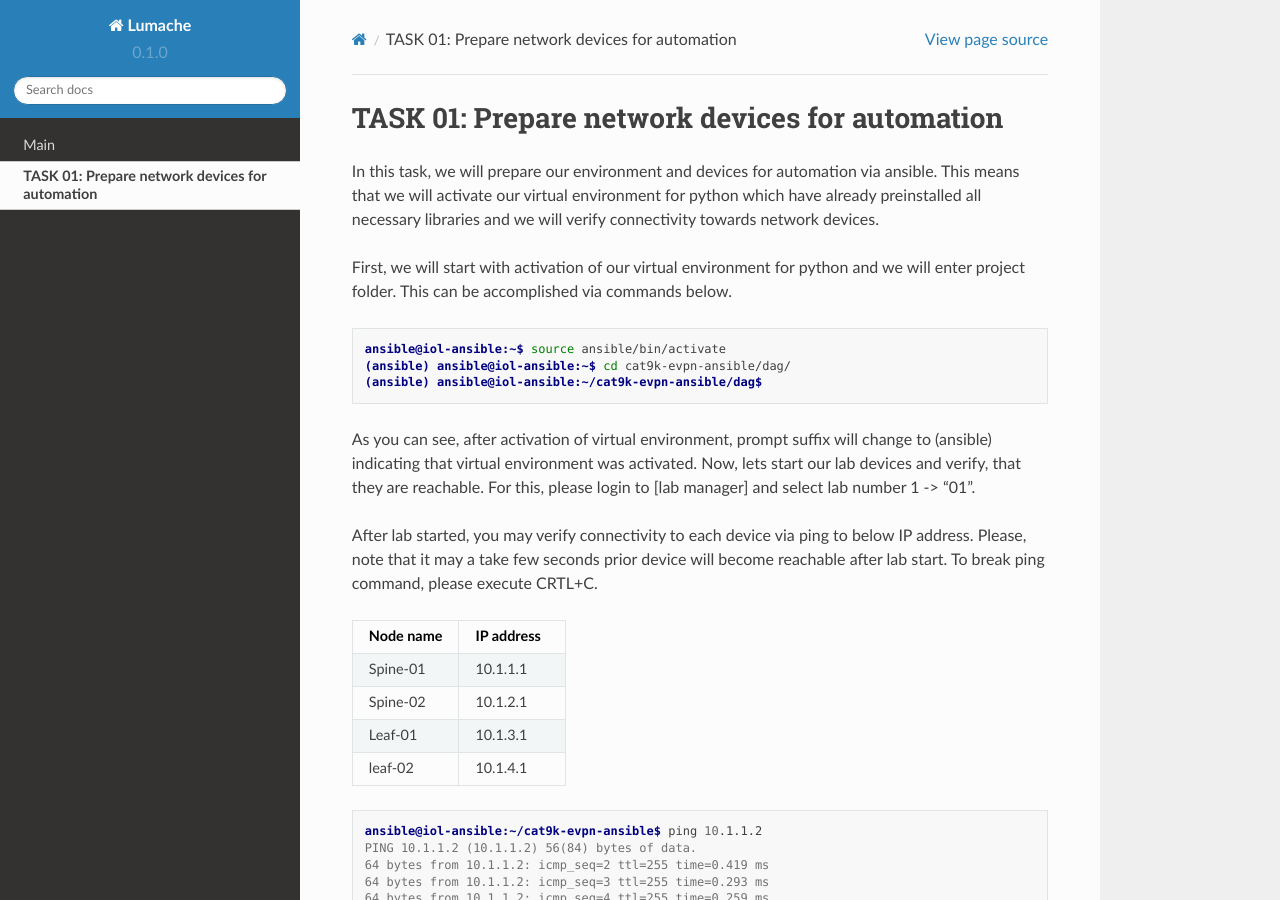
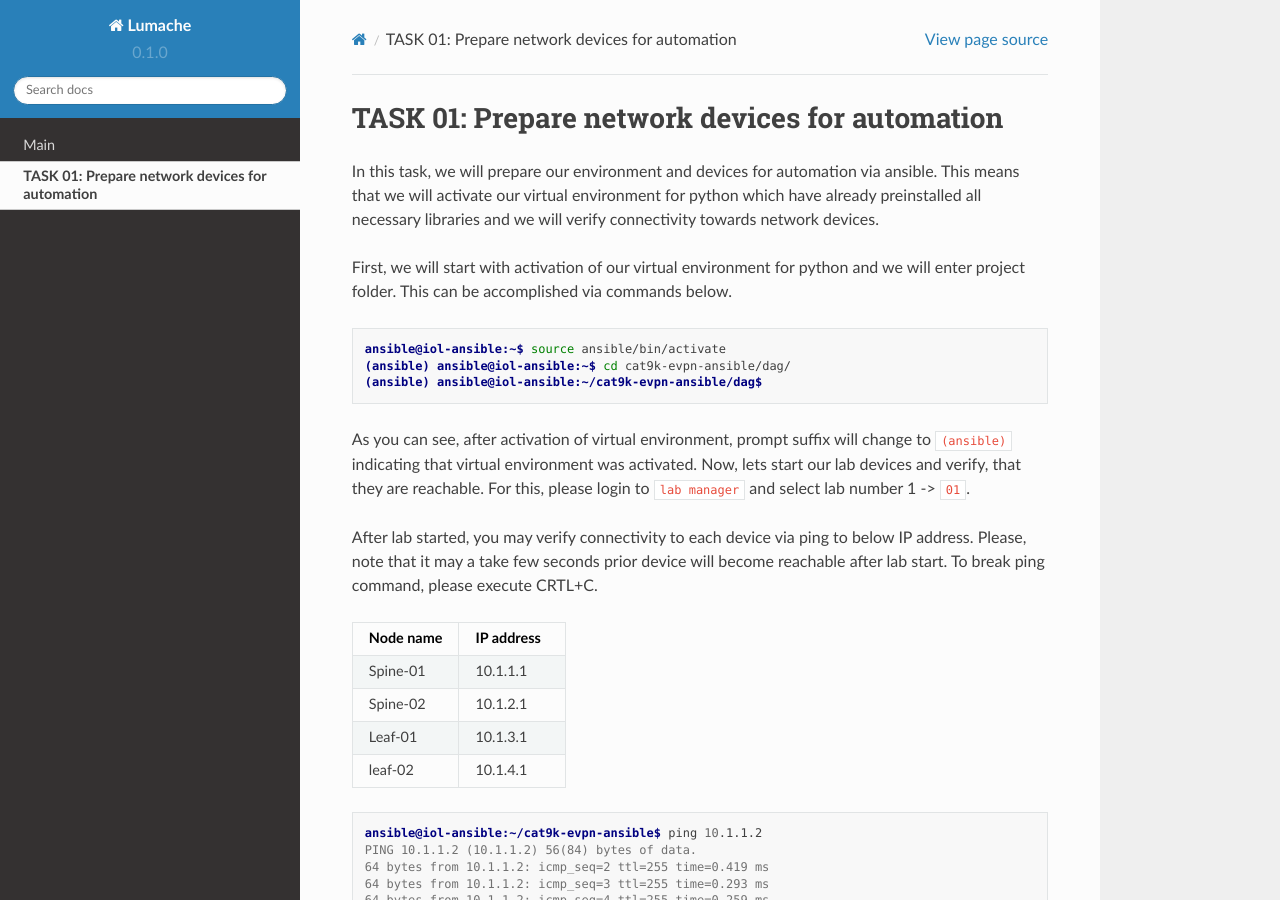
Before and after one commit to dvishchu/labens-2969, a Sphinx documentation site: the page built from docs/source/task_01.rst, in a window 1280 px wide and 900 px high. Built offline with Sphinx 7.4.7 and the Read the Docs theme 2.0.0, drawn with Linux system fonts in a browser that asks for light colours; pages that are not in the unit, such as notebooks, are missing from menus.

```diff
--- a/docs/source/task_01.rst
+++ b/docs/source/task_01.rst
@@ -11,7 +11,7 @@ First, we will start with activation of our virtual environment for python and w
     (ansible) ansible@iol-ansible:~$ cd cat9k-evpn-ansible/dag/
     (ansible) ansible@iol-ansible:~/cat9k-evpn-ansible/dag$
 
-As you can see, after activation of virtual environment, prompt suffix will change to (ansible) indicating that virtual environment was activated. Now, lets start our lab devices and verify, that they are reachable.  For this, please login to [lab manager] and select lab number 1 -> “01”.
+As you can see, after activation of virtual environment, prompt suffix will change to ``(ansible)`` indicating that virtual environment was activated. Now, lets start our lab devices and verify, that they are reachable.  For this, please login to ``lab manager`` and select lab number 1 -> ``01``.
 
 After lab started, you may verify connectivity to each device via ping to below IP address. Please, note that it may a take few seconds prior device will become reachable after lab start. To break ping command, please execute CRTL+C.
 
```
